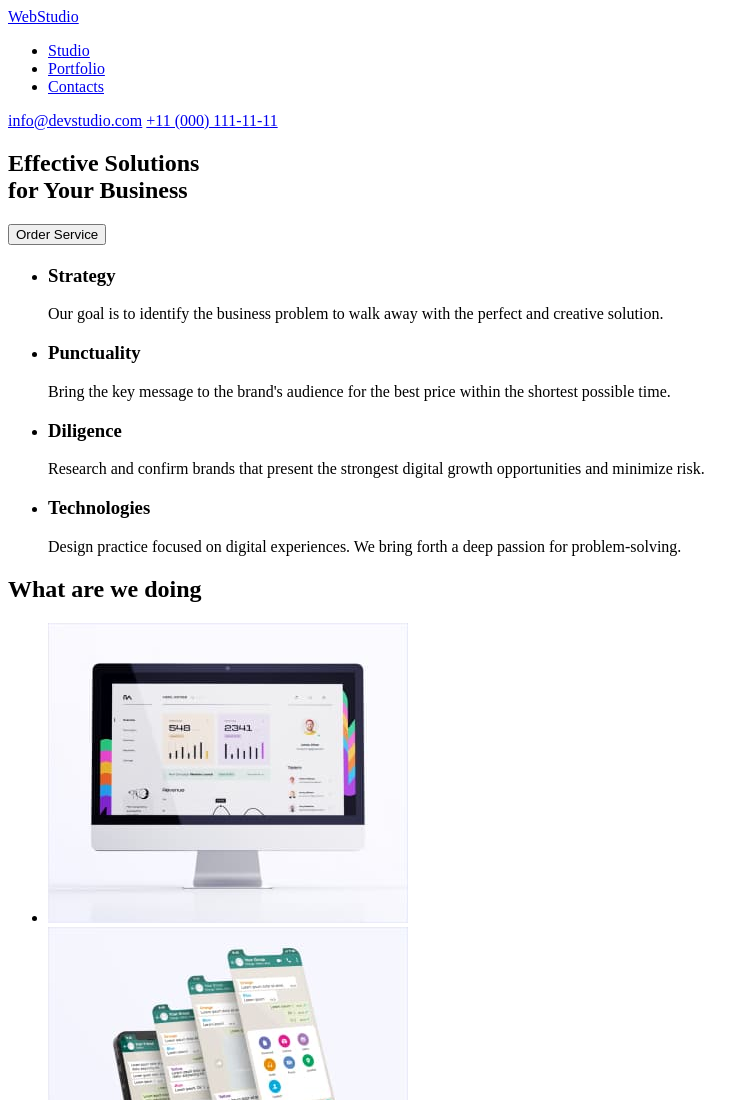
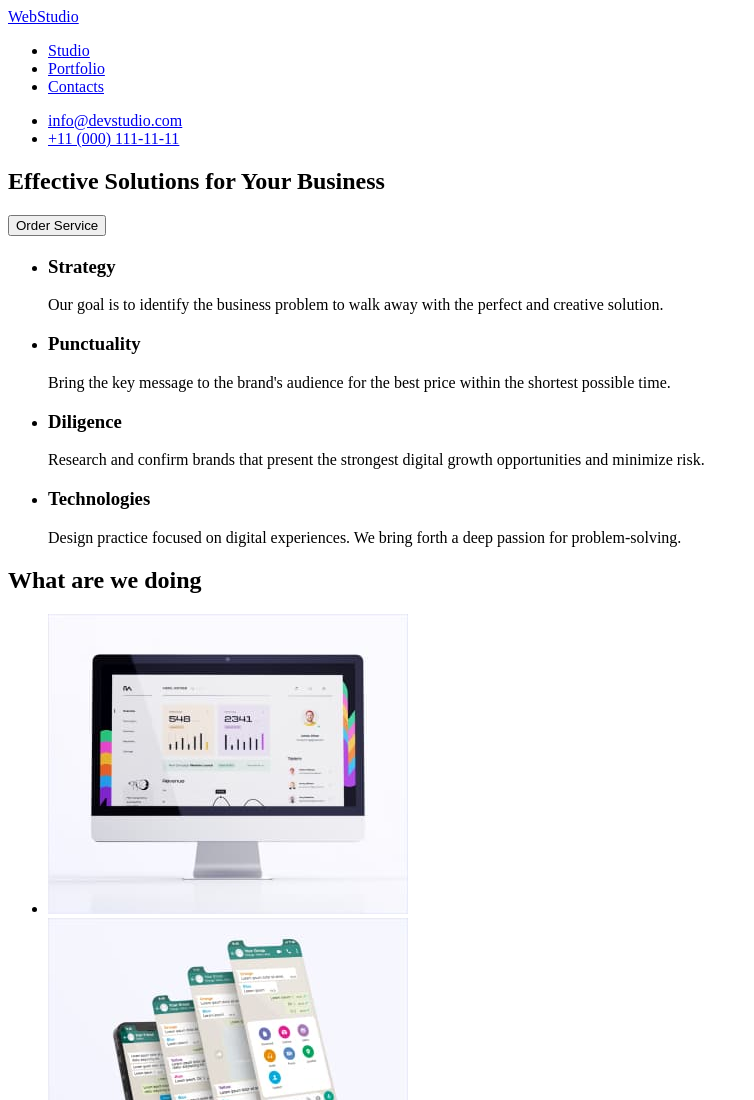
Before and after one commit to VitaTro/goit-markup-hw-01, a plain HTML site: page index.html in a window 1280 px wide. Shown: the top 1100 px of the page, without its empty margins (0-754 px from the left). Drawn offline with Linux system fonts and the light colour scheme.

Commit message:
Update index.html

```diff
--- a/index.html
+++ b/index.html
@@ -17,13 +17,14 @@
                 <li> <a href="Contact">Contacts</a> </li>
             </ul>
         </nav>
-        <a href="mailto:info@devstudio.com">info@devstudio.com</a>
-        <a href="tel:+110001111111">+11 (000) 111-11-11</a>
+        <ul>
+       <li> <a href="mailto:info@devstudio.com">info@devstudio.com</a></li>
+      <li>  <a href="tel:+110001111111">+11 (000) 111-11-11</a></li>
         </ul>
-        </section>
+    </header>
         <main>
             <section>
-                <h1>Effective Solutions <br />for Your Business</h1>
+                <h1>Effective Solutions for Your Business</h1>
                 <button type="button">Order Service</button>
             </section>
             <section>
@@ -31,23 +32,23 @@
                 <ul>
                     <li>
                         <h3>Strategy</h3>
-                        Our goal is to identify the business problem to walk away with the
-                        perfect and creative solution.
+                       <p> Our goal is to identify the business problem to walk away with the
+                        perfect and creative solution.</p>
                     </li>
                     <li>
                         <h3>Punctuality</h3>
-                        Bring the key message to the brand's audience for the best price
-                        within the shortest possible time.
+                      <p> Bring the key message to the brand's audience for the best price
+                        within the shortest possible time.</p>
                     </li>
                     <li>
                         <h3>Diligence</h3>
-                        Research and confirm brands that present the strongest digital
-                        growth opportunities and minimize risk.
+                      <p>  Research and confirm brands that present the strongest digital
+                        growth opportunities and minimize risk.</p>
                     </li>
                     <li>
                         <h3>Technologies</h3>
-                        Design practice focused on digital experiences. We bring forth a
-                        deep passion for problem-solving.
+                      <p>  Design practice focused on digital experiences. We bring forth a
+                        deep passion for problem-solving.</p>
                     </li>
                 </ul>
             </section>
```
